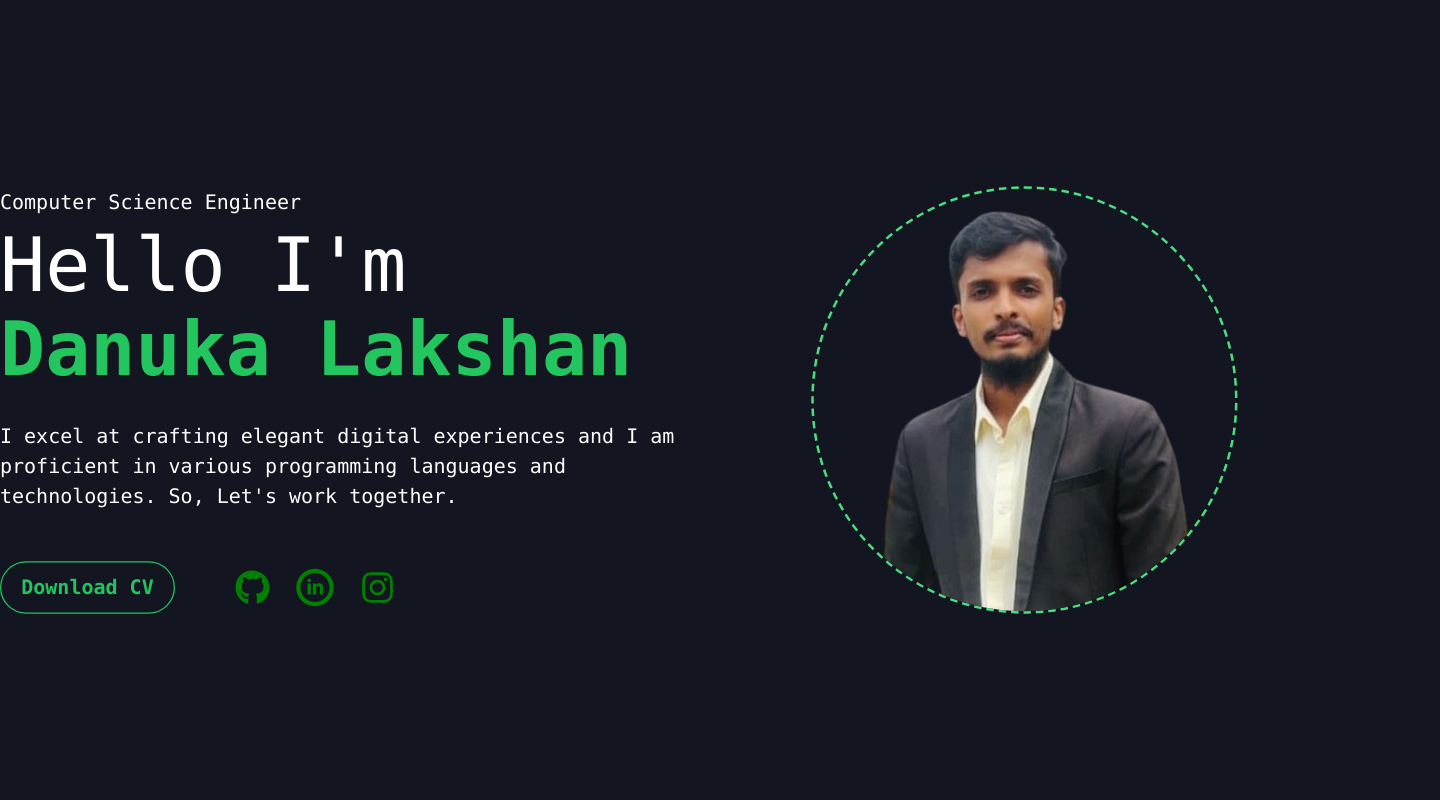
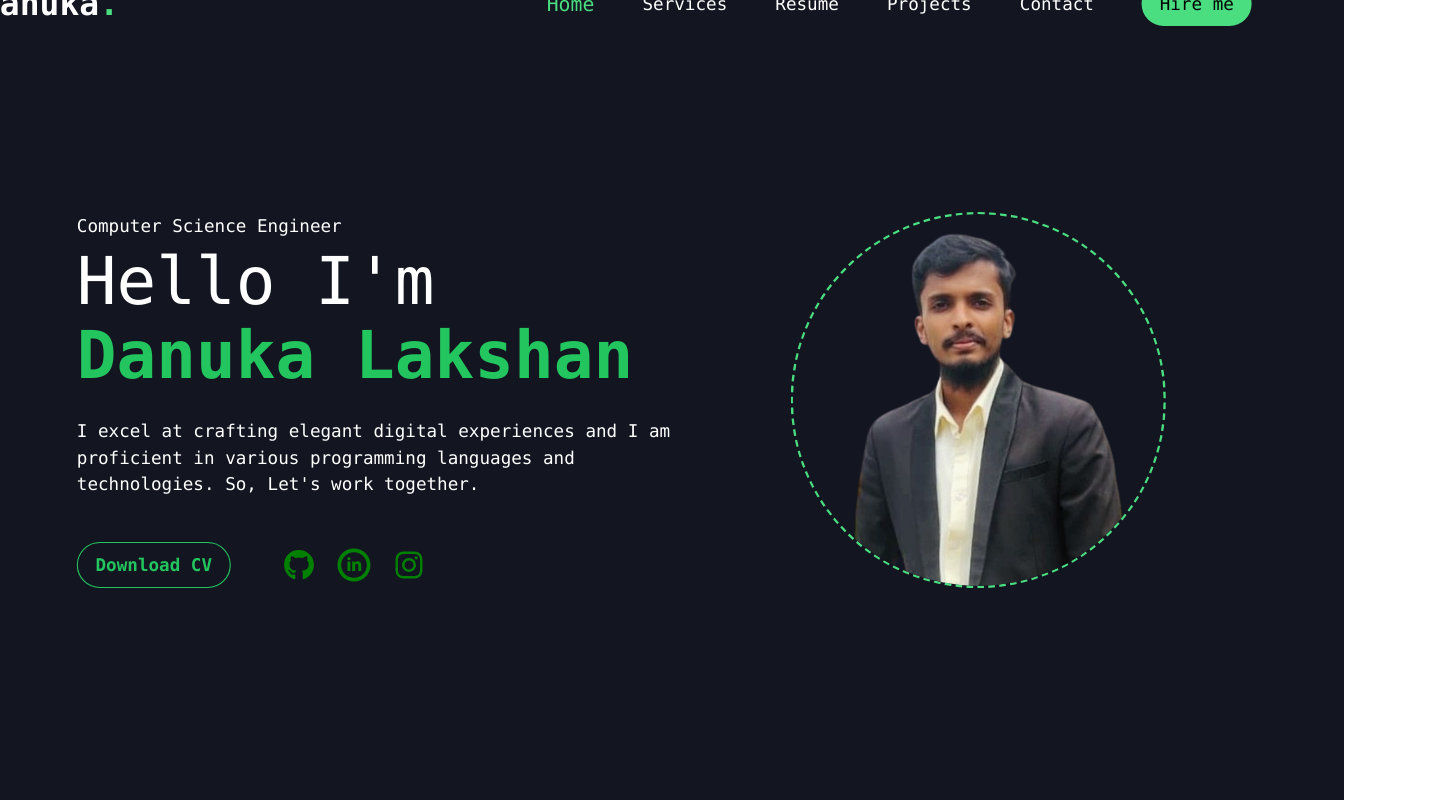
Before and after one commit to lakshanpd/portfolio, a React (Create React App) app: page / in a window 1280 px wide. Shown: the top 800 px of the page, 1440 px wide, since content can reach past the window. Built offline with nearby package versions, Linux system fonts and the light colour scheme.

Commit message:
updated.

```diff
--- a/public/index.html
+++ b/public/index.html
@@ -24,7 +24,7 @@
       work correctly both with client-side routing and a non-root public URL.
       Learn how to configure a non-root public URL by running `npm run build`.
     -->
-    <title>React App</title>
+    <title>DanukaLakshan</title>
   </head>
   <body>
     <noscript>You need to enable JavaScript to run this app.</noscript>
--- a/src/App.js
+++ b/src/App.js
@@ -13,7 +13,7 @@ function AnimatedRoutes() {
 
   return (
     <AnimatePresence mode="wait">
-      <div className="scale-125">
+      <div className="scale-110">
         <Routes location={location} key={location.pathname}>
           <Route path="/" element={<Home />} />
           <Route path="/services" element={<Services />} />
```
